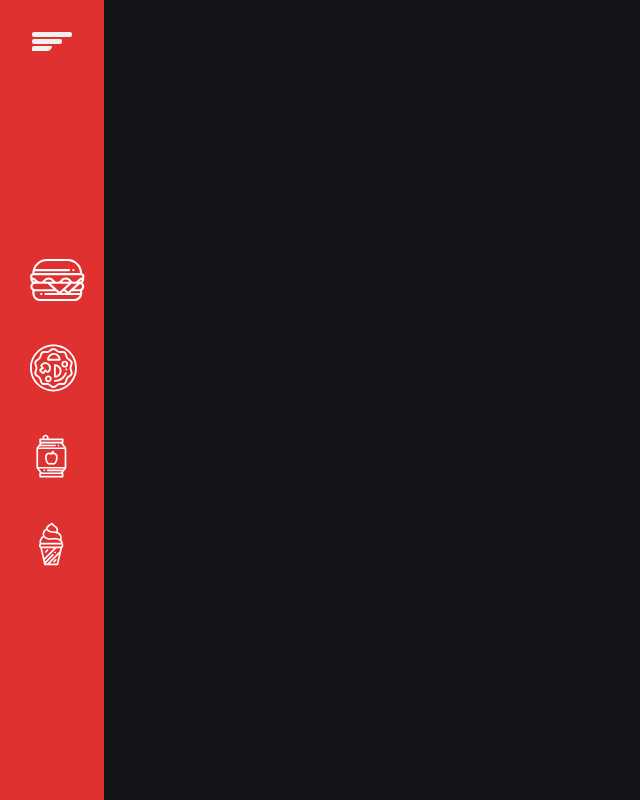
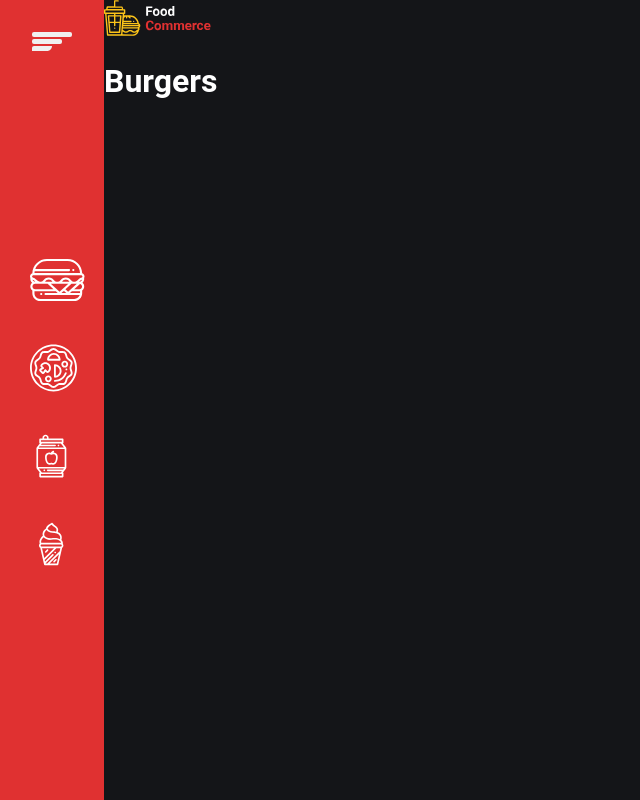
Before and after one commit to William-Koerich/food-commerce, a React (Create React App) app in the folder food-commerce/: page / in a window 1280 px wide. Shown: the whole page, without its empty margins (0-640 px from the left). Built offline with nearby package versions, Linux system fonts and the light colour scheme.

Commit message:
feat: created routes

```diff
--- /dev/null
+++ b/food-commerce/src/pages/Burgers/index.tsx
@@ -0,0 +1,3 @@
+export default function Burgers () {
+   return <h1>Burgers</h1>
+}
--- /dev/null
+++ b/food-commerce/src/pages/Burgers/styles.ts
@@ -0,0 +1 @@
+import styled from "styled-components";
--- /dev/null
+++ b/food-commerce/src/pages/Drinks/index.tsx
@@ -0,0 +1,3 @@
+export default function Drinks () {
+   return <h1>Drinks</h1>
+}
--- /dev/null
+++ b/food-commerce/src/pages/Drinks/styles.ts
@@ -0,0 +1 @@
+import styled from "styled-components";
--- /dev/null
+++ b/food-commerce/src/pages/IceCreams/index.tsx
@@ -0,0 +1,3 @@
+export default function IceCreams () {
+   return <h1>IceCreams</h1>
+}
--- /dev/null
+++ b/food-commerce/src/pages/IceCreams/styles.ts
@@ -0,0 +1 @@
+import styled from "styled-components";
--- a/food-commerce/src/pages/Main/index.tsx
+++ b/food-commerce/src/pages/Main/index.tsx
@@ -1,11 +1,19 @@
+import { Outlet } from 'react-router-dom'
+
 import { Sidebar } from '../../components/Sidebar'
 
 import { Container } from './styles'
+
+import logoImg from '../../assets/logo.svg'
 
 export default function Main() {
   return (
     <Container>
       <Sidebar/>
+      <section>
+        <img src={logoImg} />
+        <Outlet />
+      </section>
     </Container>
   )
 }
--- /dev/null
+++ b/food-commerce/src/pages/Pizzas/index.tsx
@@ -0,0 +1,3 @@
+export default function Pizzas () {
+   return <h1>Pizzas</h1>
+}
--- /dev/null
+++ b/food-commerce/src/pages/Pizzas/styles.ts
@@ -0,0 +1 @@
+import styled from "styled-components";
--- a/food-commerce/src/routes.tsx
+++ b/food-commerce/src/routes.tsx
@@ -1,11 +1,20 @@
 import { Routes, Route } from 'react-router-dom'
+import  BurgersPage  from './pages/Burgers'
+import PizzasPage from './pages/Pizzas'
+import DrinksPage from './pages/Drinks'
+import IceCreamsPage from './pages/IceCreams'
 
 import MainPage from './pages/Main'
 
 export function AppRoutes() {
   return (
     <Routes>
-      <Route path='/' element={<MainPage />} />
+      <Route path='/' element={<MainPage />}>
+        <Route path='/' element={<BurgersPage />} />
+        <Route path='pizzas' element={<PizzasPage />} />
+        <Route path='drinks' element={<DrinksPage />} />
+        <Route path='ice-creams' element={<IceCreamsPage />} />
+      </Route>
     </Routes>
   )
 }
```
